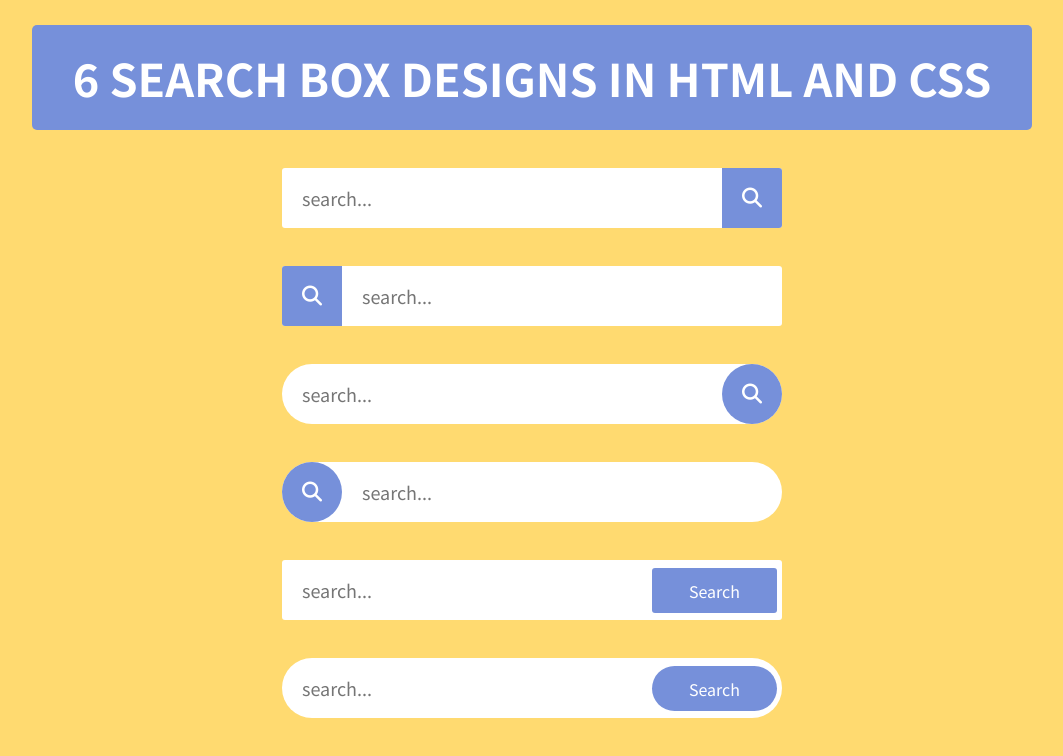
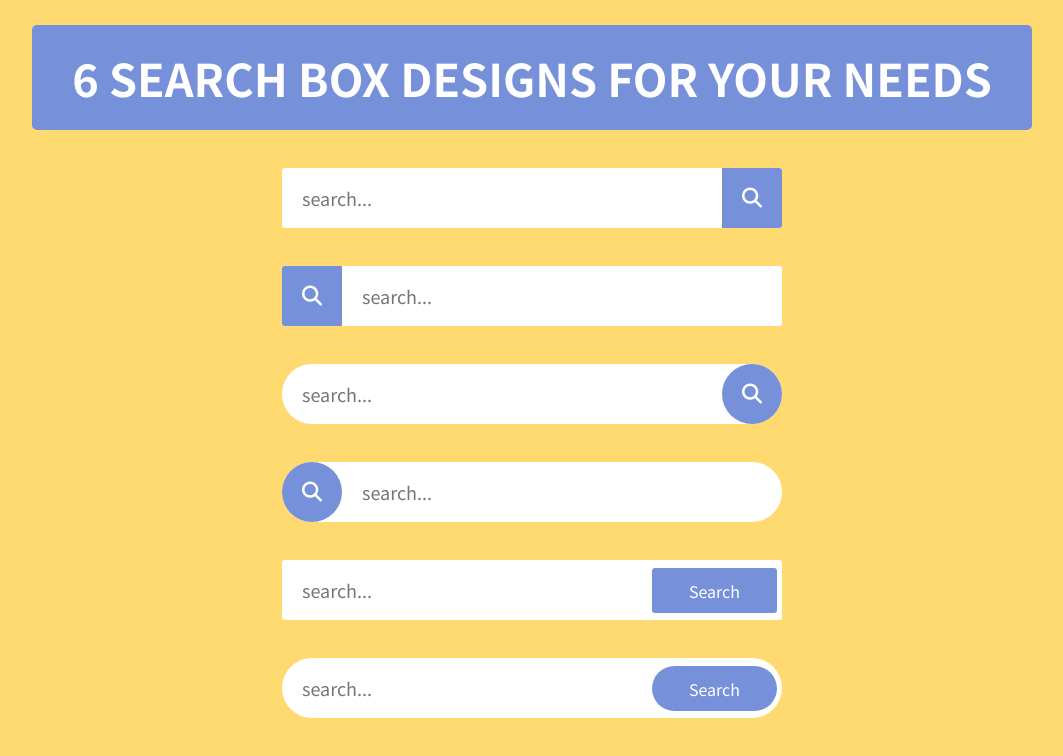
Before and after one commit to aryanbansaln/sswebsite, a plain HTML site: page index.html in a window 1280 px wide. Shown: the whole page, without its empty margins (108-1171 px from the left). Drawn offline with Linux system fonts and the light colour scheme.

Commit message:
Update index.html

```diff
--- a/index.html
+++ b/index.html
@@ -10,7 +10,7 @@
 
 <div class="wrapper">
 	<div class="header">
-		<p>6 Search Box Designs In HTML and CSS</p>
+		<p>6 Search Box Designs for your needs</p>
 	</div>
 
 	<div class="container">
```
